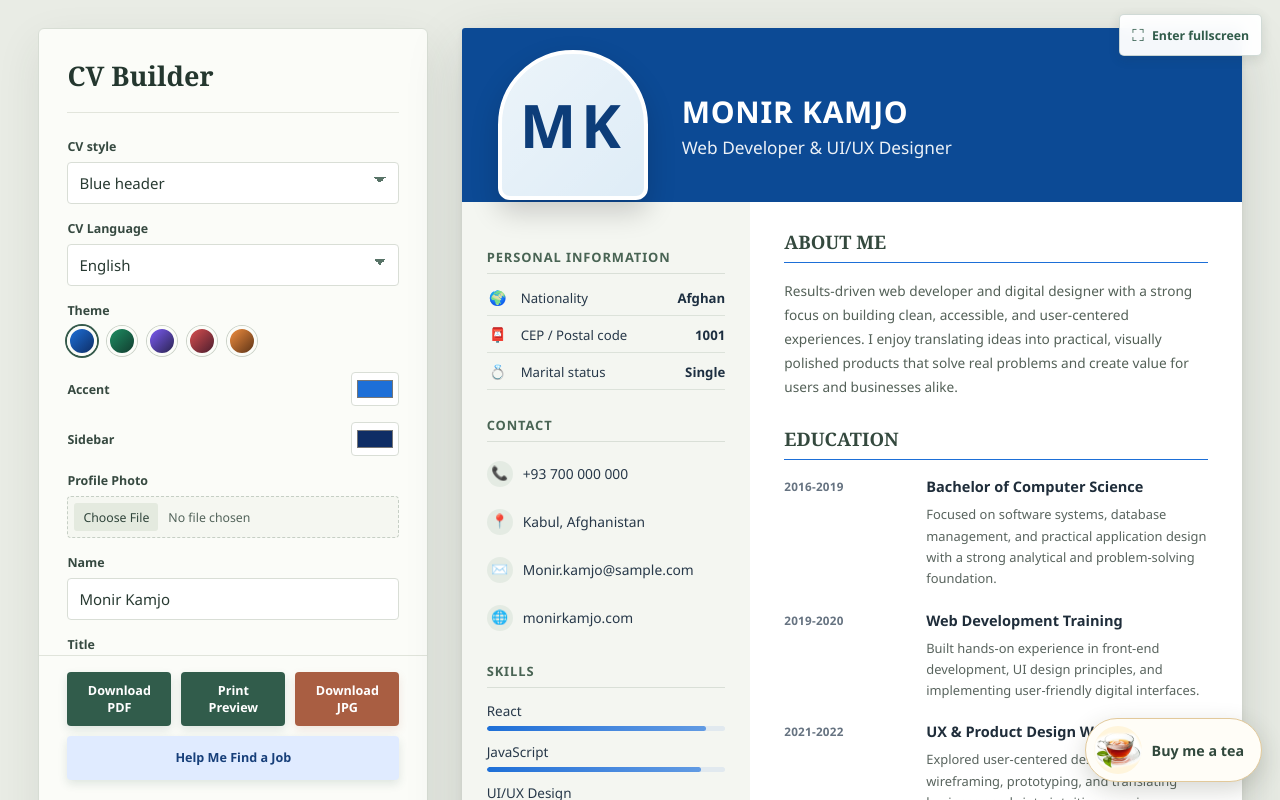
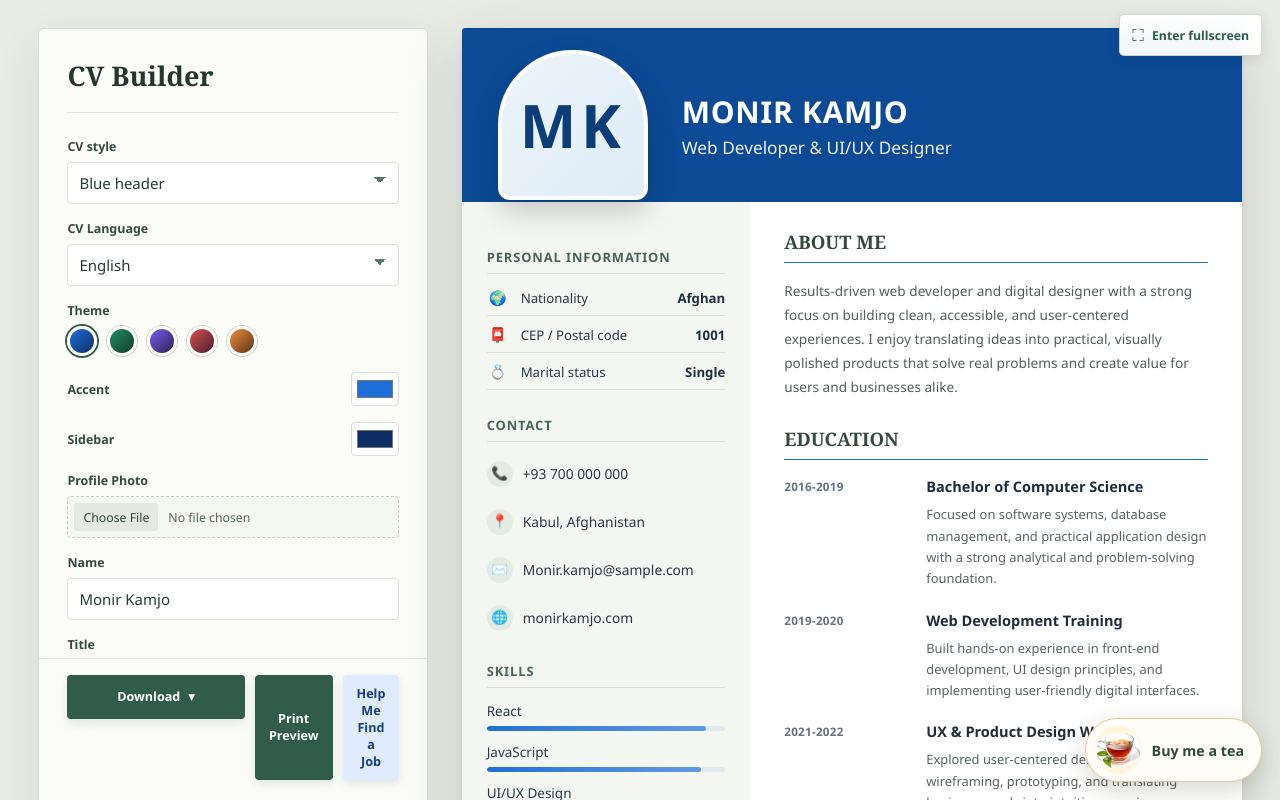
Before and after one commit to Monir-K/Make-My-Resume, a React (Vite) app: page / in a window 1280 px wide. Shown: the top 800 px of the page. Built offline with nearby package versions, Linux system fonts and the light colour scheme.

Commit message:
Combine CV download formats in menu

```diff
--- a/src/App.css
+++ b/src/App.css
@@ -1390,6 +1390,101 @@
 
 .export-button.preview {
   background: #315c4b;
+}
+
+.download-menu {
+  position: relative;
+  flex: 1 1 150px;
+  min-width: 0;
+}
+
+.download-trigger {
+  display: flex;
+  width: 100%;
+  align-items: center;
+  justify-content: center;
+  gap: 8px;
+}
+
+.download-chevron {
+  font-size: 0.9rem;
+  line-height: 1;
+}
+
+.download-menu-list {
+  position: absolute;
+  left: 0;
+  bottom: calc(100% + 8px);
+  z-index: 10;
+  width: min(270px, calc(100vw - 48px));
+  padding: 5px;
+  border: 1px solid #dfe4dc;
+  border-radius: 6px;
+  background: #fff;
+  box-shadow: 0 12px 30px rgba(34, 48, 39, 0.18);
+}
+
+.download-menu-list button {
+  display: flex;
+  width: 100%;
+  min-height: 56px;
+  align-items: center;
+  gap: 11px;
+  padding: 8px 10px;
+  border: 0;
+  border-radius: 4px;
+  background: transparent;
+  color: #26332e;
+  text-align: left;
+  cursor: pointer;
+}
+
+.download-menu-list button:hover,
+.download-menu-list button:focus-visible {
+  background: #f1f5ef;
+}
+
+.download-menu-list button:focus-visible,
+.download-trigger:focus-visible {
+  outline: 3px solid #a95e42;
+  outline-offset: 2px;
+}
+
+.download-menu-list button > span:last-child {
+  display: grid;
+  gap: 2px;
+}
+
+.download-menu-list strong {
+  font-size: 0.88rem;
+}
+
+.download-menu-list small {
+  color: #69756e;
+  font-size: 0.74rem;
+}
+
+.download-format-icon {
+  display: grid;
+  width: 38px;
+  height: 42px;
+  flex: 0 0 38px;
+  place-items: center;
+  border: 1px solid currentColor;
+  border-radius: 4px;
+  font-size: 0.63rem;
+  font-weight: 800;
+  letter-spacing: 0.02em;
+}
+
+.pdf-icon {
+  color: #a24437;
+  background: #fff5f2;
+}
+
+.png-icon {
+  color: #315c4b;
+  background: #f1f7f1;
 }
 
 .fullscreen-toggle {
@@ -2144,10 +2239,14 @@
   }
 
   .editor-panel > .export-actions .export-button.tertiary {
+    grid-column: 1;
+  }
+
+  .editor-panel > .export-actions .export-button.preview {
     grid-column: 2;
   }
 
-  .editor-panel > .export-actions .export-button.preview {
+  .editor-panel > .export-actions .download-menu {
     grid-column: 1;
   }
 }
--- a/src/App.jsx
+++ b/src/App.jsx
@@ -711,6 +711,9 @@ function App() {
   const [teaSupportOpen, setTeaSupportOpen] = useState(false)
   const [teaThanks, setTeaThanks] = useState(false)
   const [printPreview, setPrintPreview] = useState(null)
+  const [downloadMenuOpen, setDownloadMenuOpen] = useState(false)
+  const downloadMenuRef = useRef(null)
+  const downloadTriggerRef = useRef(null)
   const printPreviewTriggerRef = useRef(null)
   const printPreviewDialogRef = useRef(null)
   const printPreviewCloseRef = useRef(null)
@@ -769,6 +772,27 @@ function App() {
       trigger?.focus()
     }
   }, [printPreview])
+
+  useEffect(() => {
+    if (!downloadMenuOpen) return undefined
+
+    const onPointerDown = (event) => {
+      if (!downloadMenuRef.current?.contains(event.target)) setDownloadMenuOpen(false)
+    }
+    const onKeyDown = (event) => {
+      if (event.key === 'Escape') {
+        setDownloadMenuOpen(false)
+        downloadTriggerRef.current?.focus()
+      }
+    }
+
+    document.addEventListener('pointerdown', onPointerDown)
+    document.addEventListener('keydown', onKeyDown)
+    return () => {
+      document.removeEventListener('pointerdown', onPointerDown)
+      document.removeEventListener('keydown', onKeyDown)
+    }
+  }, [downloadMenuOpen])
 
   const countryJobSites = {
     Brazil: [
@@ -1219,13 +1243,31 @@ function App() {
     return canvas
   }
 
-  const exportAsImage = async () => {
-    const canvas = createA4Canvas(await captureStyledPreview())
-    const image = canvas.toDataURL('image/jpeg', 0.94)
-    const link = document.createElement('a')
-    link.href = image
-    link.download = `${(profile.name || 'cv').replace(/\s+/g, '_')}.jpg`
-    link.click()
+  const exportAsPng = async () => {
+    try {
+      const canvas = createA4Canvas(await captureStyledPreview())
+      const image = await new Promise((resolve, reject) => {
+        canvas.toBlob((blob) => {
+          if (blob) resolve(blob)
+          else reject(new Error('Could not encode the CV as a PNG image'))
+        }, 'image/png')
+      })
+      const imageUrl = URL.createObjectURL(image)
+      const link = document.createElement('a')
+      link.href = imageUrl
+      link.download = `${(profile.name || 'cv').replace(/\s+/g, '_')}.png`
+      document.body.appendChild(link)
+      link.click()
+      link.remove()
+      window.setTimeout(() => URL.revokeObjectURL(imageUrl), 1000)
+    } catch {
+      window.alert('The CV could not be prepared as a PNG image. Please try again.')
+    }
+  }
+
+  const chooseDownload = (downloadAction) => {
+    setDownloadMenuOpen(false)
+    downloadAction()
   }
 
   const openCvPrintView = async (printAfterOpen = false) => {
@@ -1641,14 +1683,32 @@ function App() {
         </div>
 
         <div className="export-actions">
-          <button type="button" className="export-button" onClick={exportAsPdf}>
-            {labels.downloadPdf}
-          </button>
+          <div className="download-menu" ref={downloadMenuRef}>
+            <button
+              ref={downloadTriggerRef}
+              type="button"
+              className="export-button download-trigger"
+              aria-haspopup="menu"
+              aria-expanded={downloadMenuOpen}
+              onClick={() => setDownloadMenuOpen((open) => !open)}
+            >
+              Download <span className="download-chevron" aria-hidden="true">▾</span>
+            </button>
+            {downloadMenuOpen && (
+              <div className="download-menu-list" role="menu" aria-label="Choose a download format">
+                <button type="button" role="menuitem" onClick={() => chooseDownload(exportAsPdf)}>
+                  <span className="download-format-icon pdf-icon" aria-hidden="true">PDF</span>
+                  <span><strong>PDF</strong><small>Print-ready document</small></span>
+                </button>
+                <button type="button" role="menuitem" onClick={() => chooseDownload(exportAsPng)}>
+                  <span className="download-format-icon png-icon" aria-hidden="true">PNG</span>
+                  <span><strong>PNG</strong><small>High-quality image</small></span>
+                </button>
+              </div>
+            )}
+          </div>
           <button ref={printPreviewTriggerRef} type="button" className="export-button preview" onClick={openPrintPreview}>
             Print Preview
-          </button>
-          <button type="button" className="export-button secondary" onClick={exportAsImage}>
-            {labels.downloadJpg}
           </button>
           <button type="button" className="export-button tertiary" onClick={openJobHelp}>
             Help Me Find a Job
```
